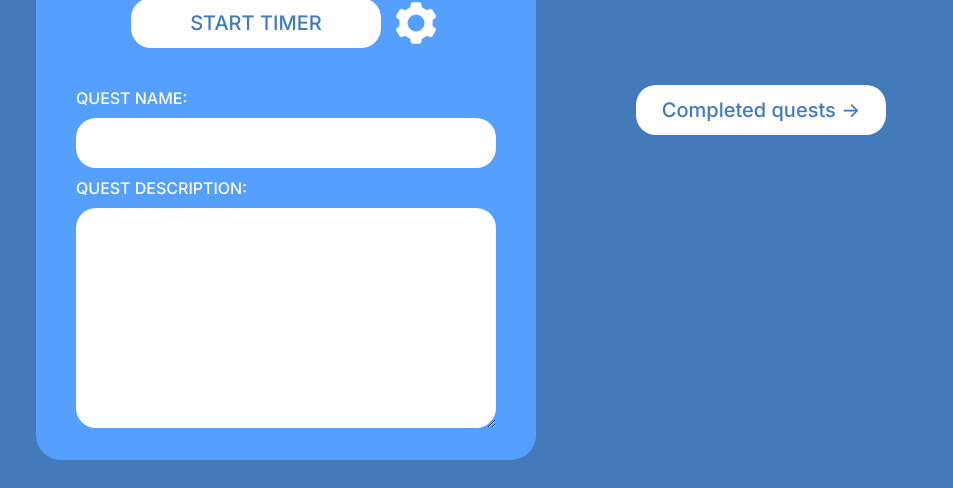
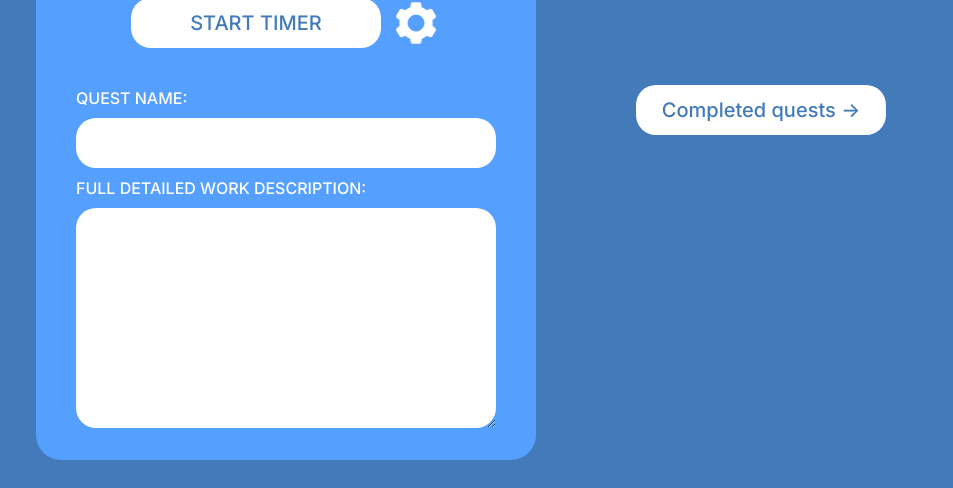
Before and after one commit to JoshL589/questing-app-mvp, a plain HTML site: page index.html in a window 1280 px wide. Shown: the part 381-869 px from the top of the page, without its empty margins (179-1132 px from the left). Drawn offline with nearby package versions, Linux system fonts and the light colour scheme.

```diff
--- a/index.html
+++ b/index.html
@@ -26,7 +26,7 @@
                     <form id="form">
                         <label for="qname">QUEST NAME:</label><br>
                         <input type="text" id="qname" name="qname"><br>
-                        <label for="qname">QUEST DESCRIPTION:</label><br>
+                        <label for="qname">FULL DETAILED WORK DESCRIPTION:</label><br>
                         <textarea id="qdescription" name="qdescription"></textarea><br>
                     </form>
                 </div>
```
Also changed, not shown: script.js (+8 -0 lines).
